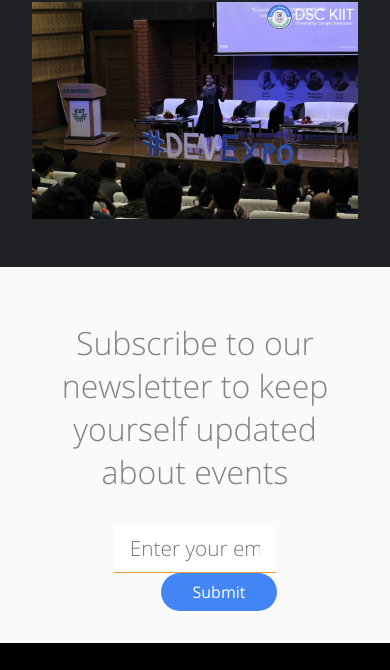
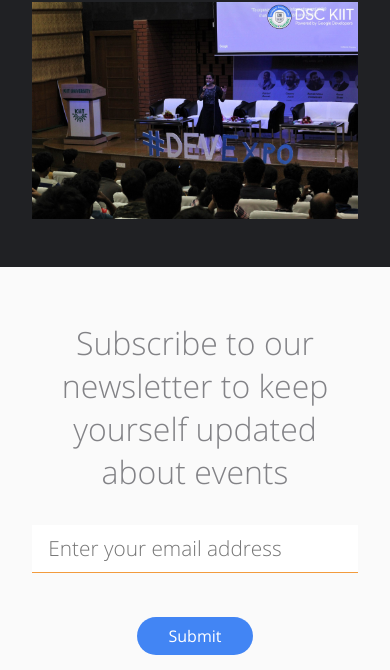
Before and after one commit to DSC-KIIT/DevExpo2020, a Gatsby site: page / in a window 390 px wide. Shown: the part 2553-3223 px from the top of the page. Built offline with nearby package versions, Linux system fonts and the light colour scheme; Gatsby itself is replaced by a stand-in of ours; a web font is replaced by a local one.

Commit message:
added mobile compatibility to newsletter

```diff
--- a/src/components/Home/Newsletter/newsletter.css
+++ b/src/components/Home/Newsletter/newsletter.css
@@ -29,7 +29,6 @@
 }
 
 .newsletter-container input[type="submit"] {
-    margin-left: 3rem;
     font-family: 'Open Sans', sans-serif;
     font-weight: 500;
     font-size: 1rem;
@@ -41,3 +40,10 @@
     padding-right: 2rem;
     border-radius: 1.2rem;
 }
+
+@media screen and (max-width: 800px) {
+    .newsletter-container .email-input {
+        width: 90%;
+        margin: 0rem;
+    }
+}
--- a/src/components/Home/Newsletter/newsletter.js
+++ b/src/components/Home/Newsletter/newsletter.js
@@ -12,6 +12,9 @@
       <form onSubmit={submit}>
         <h1>Subscribe to our newsletter to keep <br></br> yourself updated about events</h1>
         <input className="email-input" type="email" placeholder="Enter your email address"></input>
+        <br></br>
+        <br></br>
+        <br></br>
         <input type="submit"></input>
       </form>
 
```
